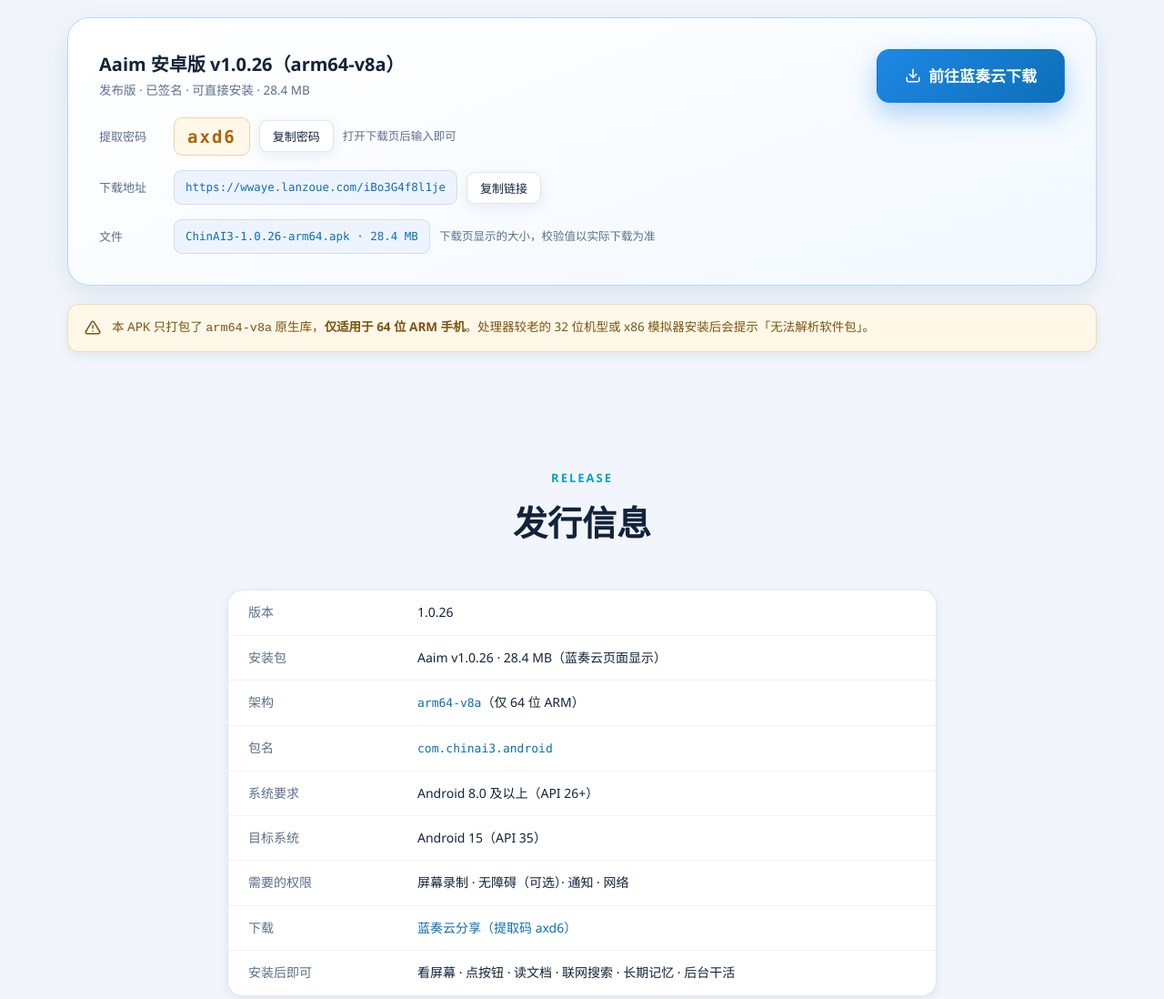
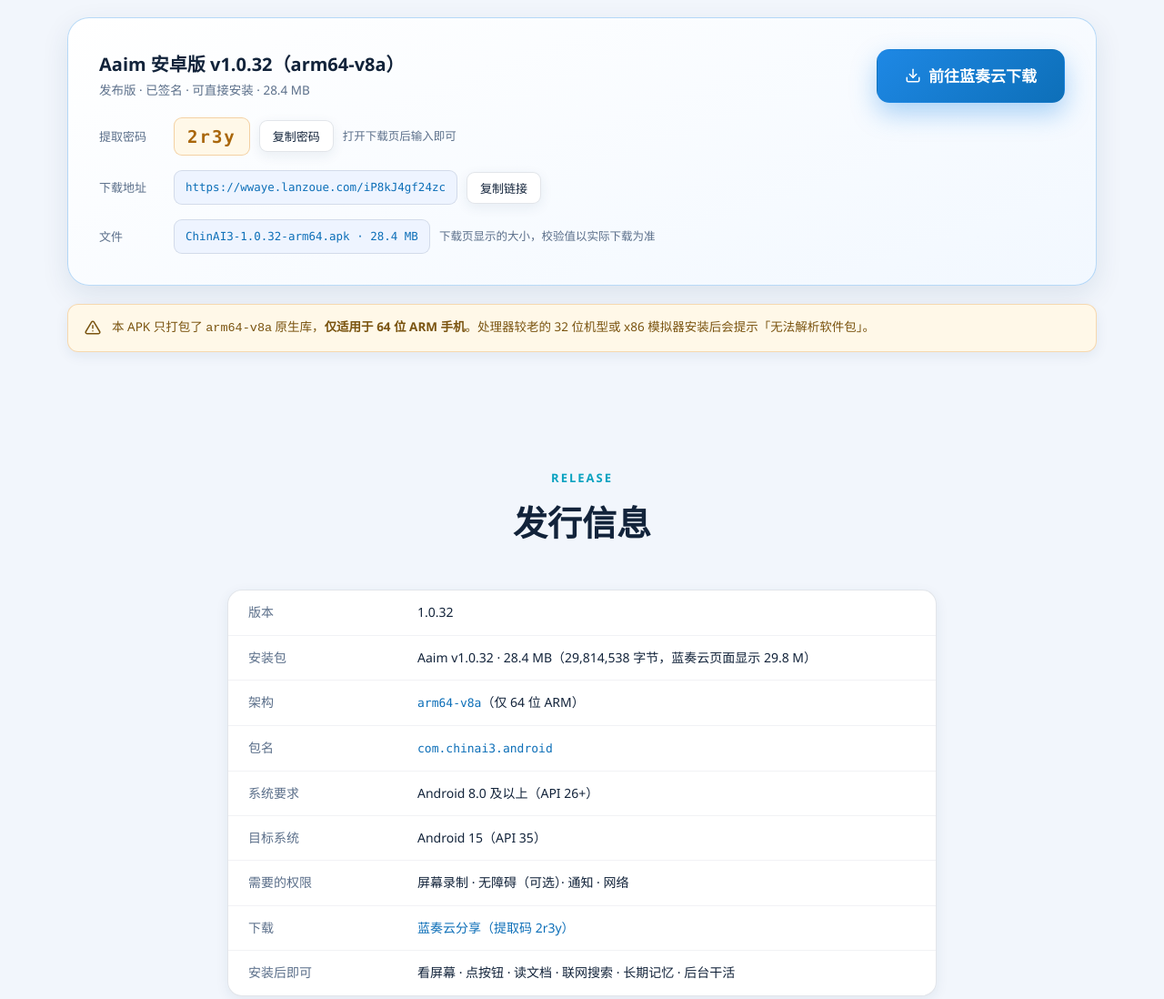
Before and after one commit to lugui906/aaima, a plain HTML site: page index.html in a window 1280 px wide. Shown: the part 6160-7258 px from the top of the page at 91% size. Drawn offline with Linux system fonts and the light colour scheme.

Commit message:
更新到 APK 1.0.32：新蓝奏云链接 iP8kJ4gf24zc / 密码 2r3y，大小 29,814,538 字节

```diff
--- a/index.html
+++ b/index.html
@@ -271,7 +271,7 @@ footer a.pill .i{width:15px;height:15px;color:var(--accent-d)}
     <p class="lead">Aaim 住进你的手机：截图看懂界面、按文字精准点击、帮你操作 App，
       还能读文档、联网搜索、记住你的习惯。全程无需 root，不依赖电脑。</p>
     <div class="cta">
-      <a class="btn dl" href="https://wwaye.lanzoue.com/iBo3G4f8l1je" target="_blank" rel="noopener"><svg class="i"><use href="#i-download"/></svg>下载 APK</a>
+      <a class="btn dl" href="https://wwaye.lanzoue.com/iP8kJ4gf24zc" target="_blank" rel="noopener"><svg class="i"><use href="#i-download"/></svg>下载 APK</a>
       <a class="btn ghost" href="#features">看它能做什么</a>
     </div>
     <div class="meta">
@@ -472,25 +472,25 @@ footer a.pill .i{width:15px;height:15px;color:var(--accent-d)}
     <div class="dlbox reveal">
       <div class="top">
         <div>
-          <h3>Aaim 安卓版 v1.0.26（arm64-v8a）</h3>
+          <h3>Aaim 安卓版 v1.0.32（arm64-v8a）</h3>
           <div class="sub">发布版 · 已签名 · 可直接安装 · 28.4 MB</div>
         </div>
-        <a class="btn dl" href="https://wwaye.lanzoue.com/iBo3G4f8l1je" target="_blank" rel="noopener"><svg class="i"><use href="#i-download"/></svg>前往蓝奏云下载</a>
+        <a class="btn dl" href="https://wwaye.lanzoue.com/iP8kJ4gf24zc" target="_blank" rel="noopener"><svg class="i"><use href="#i-download"/></svg>前往蓝奏云下载</a>
       </div>
       <div class="field">
         <span class="label">提取密码</span>
-        <span class="passwd">axd6</span>
-        <button class="copy" data-copy="axd6">复制密码</button>
+        <span class="passwd">2r3y</span>
+        <button class="copy" data-copy="2r3y">复制密码</button>
         <span style="color:var(--muted);font-size:12.5px">打开下载页后输入即可</span>
       </div>
       <div class="field">
         <span class="label">下载地址</span>
-        <span class="codebox">https://wwaye.lanzoue.com/iBo3G4f8l1je</span>
-        <button class="copy" data-copy="https://wwaye.lanzoue.com/iBo3G4f8l1je">复制链接</button>
+        <span class="codebox">https://wwaye.lanzoue.com/iP8kJ4gf24zc</span>
+        <button class="copy" data-copy="https://wwaye.lanzoue.com/iP8kJ4gf24zc">复制链接</button>
       </div>
       <div class="field">
         <span class="label">文件</span>
-        <span class="codebox">ChinAI3-1.0.26-arm64.apk · 28.4 MB</span>
+        <span class="codebox">ChinAI3-1.0.32-arm64.apk · 28.4 MB</span>
         <span style="color:var(--muted);font-size:12.5px">下载页显示的大小，校验值以实际下载为准</span>
       </div>
     </div>
@@ -504,14 +504,14 @@ footer a.pill .i{width:15px;height:15px;color:var(--accent-d)}
   <div class="wrap">
     <div class="sec-head"><div class="k">Release</div><h2>发行信息</h2></div>
     <div class="spec tight reveal">
-      <div class="row"><div class="k">版本</div><div class="v">1.0.26</div></div>
-      <div class="row"><div class="k">安装包</div><div class="v">Aaim v1.0.26 · 28.4 MB（蓝奏云页面显示）</div></div>
+      <div class="row"><div class="k">版本</div><div class="v">1.0.32</div></div>
+      <div class="row"><div class="k">安装包</div><div class="v">Aaim v1.0.32 · 28.4 MB（29,814,538 字节，蓝奏云页面显示 29.8 M）</div></div>
       <div class="row"><div class="k">架构</div><div class="v"><code>arm64-v8a</code>（仅 64 位 ARM）</div></div>
       <div class="row"><div class="k">包名</div><div class="v"><code>com.chinai3.android</code></div></div>
       <div class="row"><div class="k">系统要求</div><div class="v">Android 8.0 及以上（API 26+）</div></div>
       <div class="row"><div class="k">目标系统</div><div class="v">Android 15（API 35）</div></div>
       <div class="row"><div class="k">需要的权限</div><div class="v">屏幕录制 · 无障碍（可选）· 通知 · 网络</div></div>
-      <div class="row"><div class="k">下载</div><div class="v"><a href="https://wwaye.lanzoue.com/iBo3G4f8l1je" target="_blank" rel="noopener">蓝奏云分享（提取码 axd6）</a></div></div>
+      <div class="row"><div class="k">下载</div><div class="v"><a href="https://wwaye.lanzoue.com/iP8kJ4gf24zc" target="_blank" rel="noopener">蓝奏云分享（提取码 2r3y）</a></div></div>
       <div class="row"><div class="k">安装后即可</div><div class="v">看屏幕 · 点按钮 · 读文档 · 联网搜索 · 长期记忆 · 后台干活</div></div>
     </div>
   </div>
@@ -542,7 +542,7 @@ footer a.pill .i{width:15px;height:15px;color:var(--accent-d)}
 <footer>
   <div class="wrap">
     <div class="socials">
-      <a class="pill" href="https://wwaye.lanzoue.com/iBo3G4f8l1je" target="_blank" rel="noopener"><svg class="i"><use href="#i-download"/></svg>蓝奏云下载 · 提取码 axd6</a>
+      <a class="pill" href="https://wwaye.lanzoue.com/iP8kJ4gf24zc" target="_blank" rel="noopener"><svg class="i"><use href="#i-download"/></svg>蓝奏云下载 · 提取码 2r3y</a>
       <a class="pill" href="https://github.com/lugui906/aaima" target="_blank" rel="noopener"><svg class="i f"><use href="#i-github"/></svg>GitHub · lugui906/aaima</a>
       <a class="pill" href="https://lugui906.github.io/aaimw" target="_blank" rel="noopener"><svg class="i"><use href="#i-monitor"/></svg>Aaim · Windows 版</a>
       <a class="pill" href="https://lugui906.github.io/aaiml/" target="_blank" rel="noopener"><svg class="i"><use href="#i-terminal"/></svg>Aaim · Linux 版</a>
```
Also changed, not shown: 1 other file.
